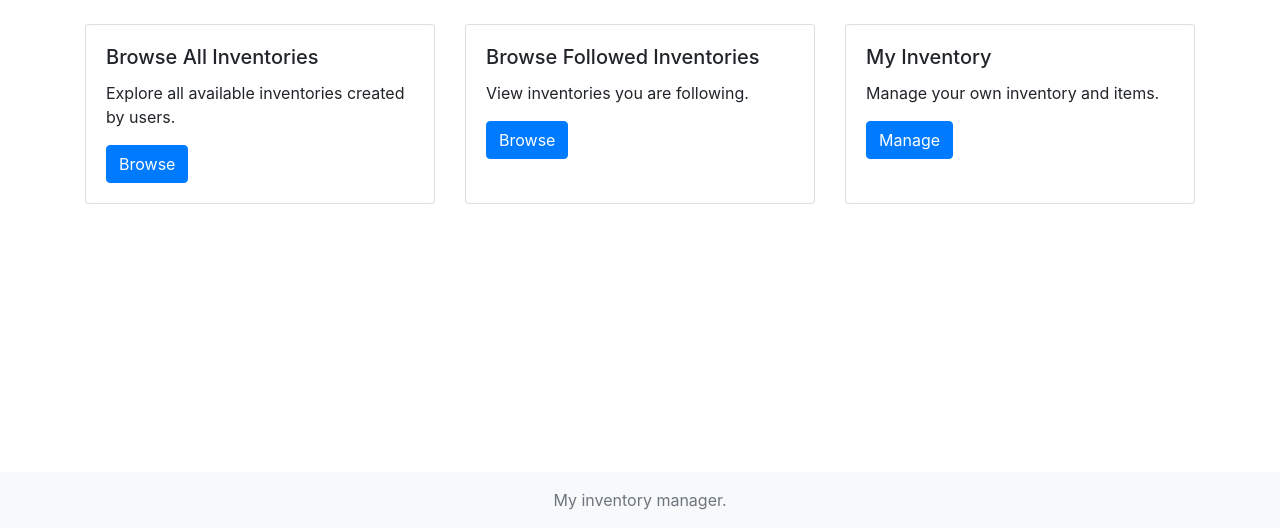
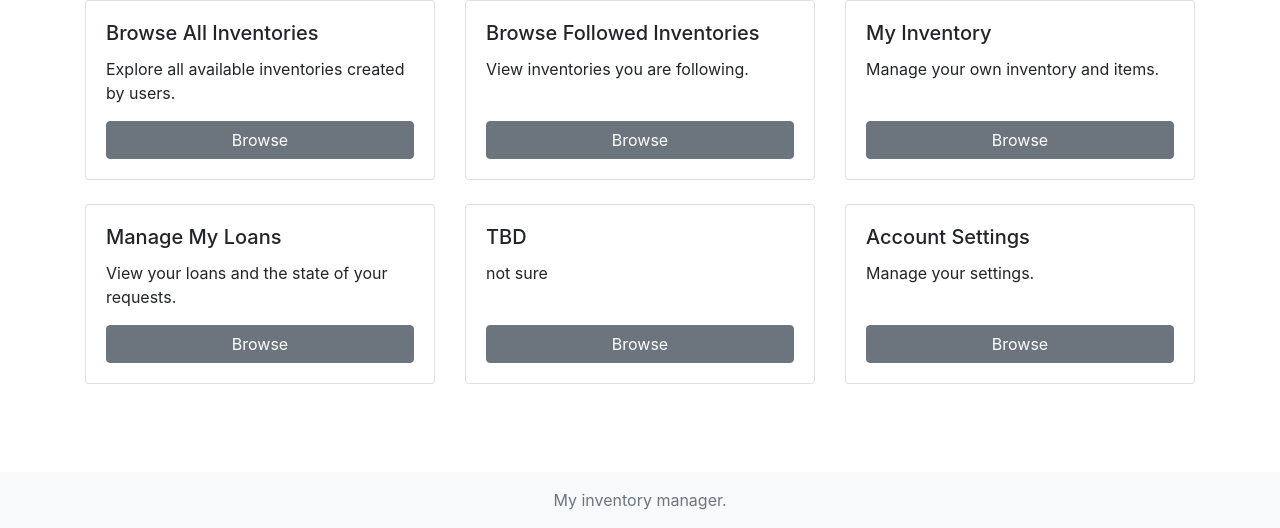
Before and after one commit to finlay-ab/Inventory-Manager, a Flask app: page / in a window 1280 px wide. Shown: the part 272-800 px from the top of the page. Run offline with Flask 3, Linux system fonts and the light colour scheme; some libraries are stand-ins or nearby versions.

Commit message:
updated home.html to make cards more modular and editable views.py and also fixed the missing verticle spaces

```diff
--- a/app/templates/home.html
+++ b/app/templates/home.html
@@ -1,39 +1,22 @@
 {% extends "shared/base.html" %}
 {% block content %}
 
-<div class="container mt-4">
-    <div class="row gx-4 gy-4">
-        <div class="col-12 col-sm-6 col-md-4">
+<div class="container">
+    <div class="row g-4">
+        {% for card in cards %}
+        <div class="col-lg-4 col-md-6 col-12 mb-4">
             <div class="card h-100">
-                <div class="card-body">
-                    <h5 class="card-title">Browse All Inventories</h5>
-                    <p class="card-text">Explore all available inventories created by users.</p>
-                    <a href="/inventories/all" class="btn btn-primary">Browse</a>
+                <div class="card-body d-flex flex-column">
+                    <h5 class="card-title">{{ card.title }}</h5>
+                    <p class="card-text">{{ card.description }}</p>
+                    <div class="mt-auto">
+                        <a href="{{ card.link }}" class="btn btn-secondary w-100">Browse</a>
+                    </div>
                 </div>
             </div>
         </div>
-
-        <div class="col-12 col-sm-6 col-md-4">
-            <div class="card h-100">
-                <div class="card-body">
-                    <h5 class="card-title">Browse Followed Inventories</h5>
-                    <p class="card-text">View inventories you are following.</p>
-                    <a href="/inventories/followed" class="btn btn-primary">Browse</a>
-                </div>
-            </div>
-        </div>
-
-        <div class="col-12 col-sm-6 col-md-4">
-            <div class="card h-100">
-                <div class="card-body">
-                    <h5 class="card-title">My Inventory</h5>
-                    <p class="card-text">Manage your own inventory and items.</p>
-                    <a href="/inventories/mine" class="btn btn-primary">Manage</a>
-                </div>
-            </div>
-        </div>
+        {% endfor %}
     </div>
-
 </div>
 
 {% endblock %}
--- a/app/views.py
+++ b/app/views.py
@@ -8,10 +8,14 @@ from datetime import datetime
 # index page for website
 @app.route('/', methods=['GET', 'POST'])
 def home():
-    home = {
-        'description': '''Welcome to this application.
-                          '''
-    }
+    cards = [
+    {"title": "Browse All Inventories", "description": "Explore all available inventories created by users.", "link": "#"},
+    {"title": "Browse Followed Inventories", "description": "View inventories you are following.", "link": "#"},
+    {"title": "My Inventory", "description": "Manage your own inventory and items.", "link": "#"},
+    {"title": "Manage My Loans", "description": "View your loans and the state of your requests.", "link": "#"},
+    {"title": "TBD", "description": "not sure", "link": "#"},
+    {"title": "Account Settings", "description": "Manage your settings.", "link": "#"}
+    ]
 
     user_logged_in = False
-    return render_template("home.html", title='Home', user_logged_in=user_logged_in, home=home)
+    return render_template("home.html", title='Home', user_logged_in=user_logged_in, cards=cards)
```
